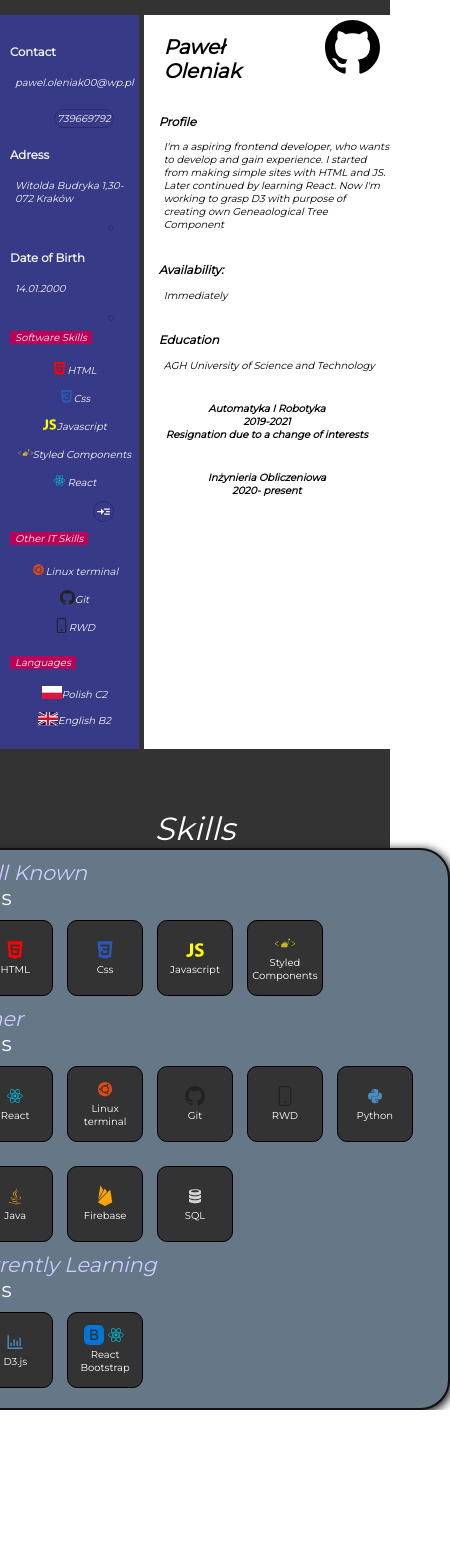
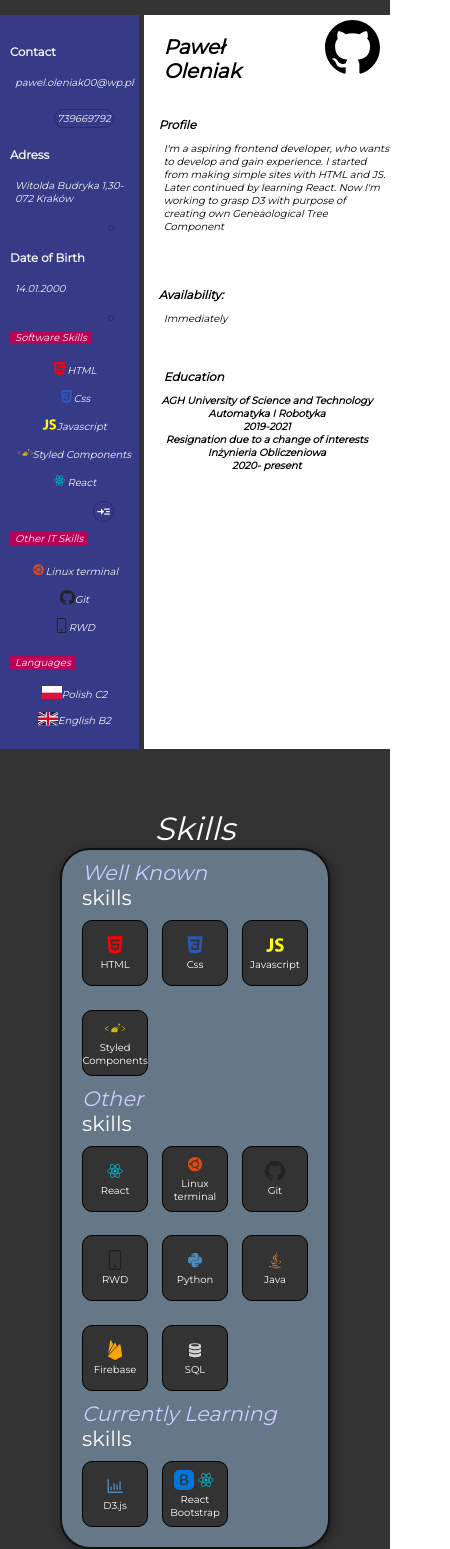
Before and after one commit to PawelOleniak/InstantCV, a React (Create React App) app: page / in a window 390 px wide. Shown: the whole page, 450 px wide, since content can reach past the window. Before the commit the page ends 1410 px from the top, so only its background shows below. Built offline with nearby package versions, Linux system fonts and the light colour scheme.

Commit message:
simplified ParagraphElement, fixed view on small devices

```diff
--- a/src/App.js
+++ b/src/App.js
@@ -1,9 +1,9 @@
-import { useRef, useContext } from 'react';
+import React, { useRef, useContext } from 'react';
+import DeviceContextProvider, { Context } from 'context';
+import theme from 'utils/theme';
 import { GlobalStyle, MainContainer, MarginContainer } from 'AppCss';
 import { DetailSection, IntroduceSection, SkillsSection } from 'sections';
 import { ThemeProvider } from 'styled-components';
-import DeviceContextProvider, { Context } from 'context';
-import theme from 'utils/theme';
 
 function App() {
   const detailRef = useRef(null);
@@ -11,13 +11,14 @@ function App() {
   return (
     <>
       <GlobalStyle isMobile={isMobile} isBig={isBig} />
+
       <MarginContainer isMobile={isMobile}>
         <MainContainer>
           <SkillsSection refD={detailRef} />
           <IntroduceSection />
         </MainContainer>
+        <DetailSection refD={detailRef}></DetailSection>
       </MarginContainer>
-      <DetailSection refD={detailRef}></DetailSection>
     </>
   );
 }
--- a/src/AppCss.js
+++ b/src/AppCss.js
@@ -16,6 +16,7 @@ export const MarginContainer = styled.div`
   justify-items: center;
   background-color: #333;
   flex-direction: column;
+  overflow-x: hidden;
 `;
 
 export const MainContainer = styled.div`
--- a/src/components/ParagraphElement/ParagraphElement.js
+++ b/src/components/ParagraphElement/ParagraphElement.js
@@ -4,27 +4,12 @@ import { Context } from 'context';
 
 const ParagraphElement = ({ paragraphs, isSkillSection, header }) => {
   const { isMobile, isBig } = useContext(Context);
-
   const Section = isSkillSection ? SkillSection : DefaultSection;
-  const restOfParagraphs = paragraphs.slice(1);
-
-  const paragraph = (
-    <>
-      <span>{paragraphs[0]}</span>
-      {paragraphs.length ? (
-        isSkillSection ? (
-          <span>{paragraphs[1]}</span>
-        ) : (
-          restOfParagraphs.map((el) => <div>{el}</div>)
-        )
-      ) : null}
-    </>
-  );
-
   return (
     <Section isMobile={isMobile} isBig={isBig}>
       <h3>{header}</h3>
-      {paragraph}
+      <div>{paragraphs[0]}</div>
+      <div>{isSkillSection ? <a href="tel:+48739669792">{paragraphs[1]}</a> : paragraphs[1]}</div>
     </Section>
   );
 };
--- a/src/components/Skills/Skills.js
+++ b/src/components/Skills/Skills.js
@@ -9,7 +9,7 @@ const Skills = ({ title, elements, refD, isDetail }) => {
   const TypeOfElement = isDetail ? Detail : InlineSkill;
   const skillRows = elements.length
     ? elements.map((el) => (
-        <TypeOfElement isMobile={isMobile} isBig={isBig}>
+        <TypeOfElement key={el.skillName} isMobile={isMobile} isBig={isBig}>
           <div>{el.icon}</div>
           <div>{el.skillName}</div>
         </TypeOfElement>
@@ -17,7 +17,7 @@ const Skills = ({ title, elements, refD, isDetail }) => {
     : null;
 
   return (
-    <SkillsContainer details={isDetail}>
+    <SkillsContainer details={isDetail} isMobile={isMobile} isBig={isBig}>
       {title ? <span className="sectionHeader">{title}</span> : null}
       <div className={isDetail ? 'detailSection' : null}>{skillRows}</div>
       {title === 'Software Skills' ? <MdReadMore data-tip="More Details" onClick={executeScroll} /> : null}
--- a/src/components/Skills/SkillsCss.js
+++ b/src/components/Skills/SkillsCss.js
@@ -29,8 +29,8 @@ export const Detail = styled.div`
   align-items: center;
   background-color: #333;
   border-radius: 10px;
-  width: ${({ isMobile, isBig }) => (isMobile ? `60px` : isBig ? `130px` : `88px`)};
-  height: ${({ isMobile, isBig }) => (isMobile ? `60px` : isBig ? `120px` : `85px`)};
+  width: ${({ isMobile, isBig }) => (isMobile ? `50px` : isBig ? `130px` : `88px`)};
+  height: ${({ isMobile, isBig }) => (isMobile ? `50px` : isBig ? `120px` : `85px`)};
   padding: 7px;
   border: 1px solid black;
 `;
--- a/src/data/index.js
+++ b/src/data/index.js
@@ -18,8 +18,8 @@ const education = {
 
   elements: [
     ['AGH University of Science and Technology'],
-    ['Automatyka I Robotyka', <div>{'2019-2021'}</div>, 'Resignation due to a change of interests'],
-    ['Inżynieria Obliczeniowa', <div>{'2020- present'}</div>, ''],
+    ['Automatyka I Robotyka', '2019-2021', 'Resignation due to a change of interests'],
+    ['Inżynieria Obliczeniowa', '2020- present', ''],
   ],
 };
 
@@ -81,8 +81,8 @@ export const skillsElements = [
 
 export const introHeaders = ['Introduction', 'Education'];
 export const personalData = [
-  { header: 'Contact', elements: ['pawel.oleniak00@wp.pl', <a href="tel:+48739669792">739669792</a>] },
+  { header: 'Contact', elements: ['pawel.oleniak00@wp.pl', 739669792] },
   { header: 'Adress', elements: ['Witolda Budryka 1,30-072 Kraków'] },
   { header: 'Date of Birth', elements: ['14.01.2000'] },
 ];
-export const introSection = { Me, paragraphs: [introduction, availability, education] };
+export const introSection = { Me, introduction, availability, education };
--- a/src/sections/DetailSection/DetailSection.js
+++ b/src/sections/DetailSection/DetailSection.js
@@ -1,17 +1,18 @@
+import React, { useContext } from 'react';
+import ReactTooltip from 'react-tooltip';
 import { Skills } from 'components';
-import React, { useContext } from 'react';
 import { DetailsContainer, DetailsBox } from './DetailSectionCss';
 import { detailsElements, detailsHeaders } from 'data';
 import { Context } from 'context';
 import { useTheme } from 'styled-components';
 import { IconContext } from 'react-icons/lib';
-import ReactTooltip from 'react-tooltip';
+
 const DetailSection = ({ refD }) => {
   const { isMobile } = useContext(Context);
   const theme = useTheme();
   const iconSize = isMobile ? `${theme.bigFontSize}px` : `${theme.bigFontSize * 2}px`;
   const subSections = detailsElements.map((el, i) => (
-    <>
+    <div key={detailsHeaders[i].header}>
       <div className="header">
         <span data-multiline={true} data-tip={detailsHeaders[i].description}>
           {detailsHeaders[i].header}
@@ -19,7 +20,7 @@ const DetailSection = ({ refD }) => {
         {isMobile & (detailsHeaders[i].description.length > 10) ? <div>skills</div> : 'skills'}
       </div>
       <Skills elements={el} isDetail={true} />
-    </>
+    </div>
   ));
   return (
     <IconContext.Provider value={{ size: iconSize }}>
--- a/src/sections/DetailSection/DetailSectionCss.js
+++ b/src/sections/DetailSection/DetailSectionCss.js
@@ -5,7 +5,6 @@ export const DetailsContainer = styled.div`
   flex-direction: column;
   justify-content: center;
   align-items: center;
-  background-color: #333;
   color: white;
   > span {
     font-size: ${({ isMobile }) => (isMobile ? `2rem` : `4rem`)};
--- a/src/sections/IntroduceSection/IntroduceSection.js
+++ b/src/sections/IntroduceSection/IntroduceSection.js
@@ -1,14 +1,13 @@
 import React from 'react';
 import { BsGithub } from 'react-icons/bs';
-
 import { IntroduceContainer } from './IntroduceSectionCss';
 import { introSection } from 'data';
 import { ParagraphElement } from 'components';
+
 const IntroduceSection = ({ isMobile }) => {
-  const { Me, paragraphs } = introSection;
-  const infoParagraphs = paragraphs.map((el) => <ParagraphElement header={el.header} paragraphs={el.elements} />);
+  const { Me, introduction, availability, education } = introSection;
+
   return (
-    <>
     <IntroduceContainer isMobile={isMobile}>
       <div>
         <h1>{Me}</h1>
@@ -16,9 +15,19 @@ const IntroduceSection = ({ isMobile }) => {
           <BsGithub size={55}></BsGithub>
         </a>
       </div>
-        {infoParagraphs}
+      <ParagraphElement header={introduction.header} paragraphs={introduction.elements} />
+      <ParagraphElement header={availability.header} paragraphs={availability.elements} />
+      <h3>{education.header}</h3>
+      {education.elements.map(([el, el2, el3]) => {
+        return (
+          <div className="educationWrapper" key={el}>
+            <div className="eduElement">{el}</div>
+            <div className="eduElement">{el2}</div>
+            <div className="eduElement">{el3}</div>
+          </div>
+        );
+      })}
     </IntroduceContainer>
-    </>
   );
 };
 
--- a/src/sections/IntroduceSection/IntroduceSectionCss.js
+++ b/src/sections/IntroduceSection/IntroduceSectionCss.js
@@ -10,7 +10,17 @@ export const IntroduceContainer = styled.div`
       color: inherit;
     }
   }
-  h1 {
+  h1,
+  h3 {
     margin: ${({ isMobile }) => (isMobile ? `15px 10px 10px 10px` : `15px 30px 10px 20px`)};
   }
+  .educationWrapper {
+    display: flex;
+    flex-direction: column;
+    justify-content: center;
+    align-items: center;
+  }
+  .eduElement {
+    font-weight: 1000;
+  }
 `;
--- a/src/sections/SkillsSection/SkillsSection.js
+++ b/src/sections/SkillsSection/SkillsSection.js
@@ -11,9 +11,11 @@ const SkillsSection = ({ refD }) => {
   const theme = useTheme();
   const iconSize = isMobile ? `${theme.normalFontSize}px` : `${theme.normalFontSize * 2}px`;
   const infoParagraphs = personalData.map((el) => (
-    <ParagraphElement header={el.header} paragraphs={el.elements} isSkillSection={true} />
+    <ParagraphElement key={el.header} header={el.header} paragraphs={el.elements} isSkillSection={true} />
   ));
-  const skillsParagraphs = skillsElements.map((el) => <Skills refD={refD} title={el.header} elements={el.skills} />);
+  const skillsParagraphs = skillsElements.map((el) => (
+    <Skills key={el.header} refD={refD} title={el.header} elements={el.skills} />
+  ));
 
   return (
     <IconContext.Provider value={{ size: iconSize }}>
```
Lines whose indentation alone changed are shown as unchanged.
